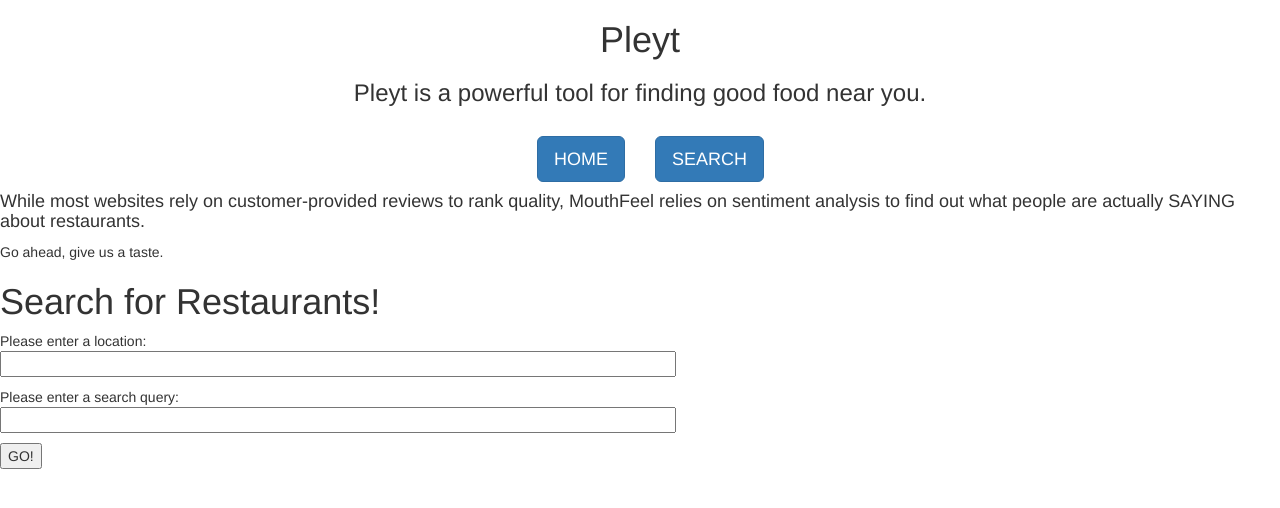
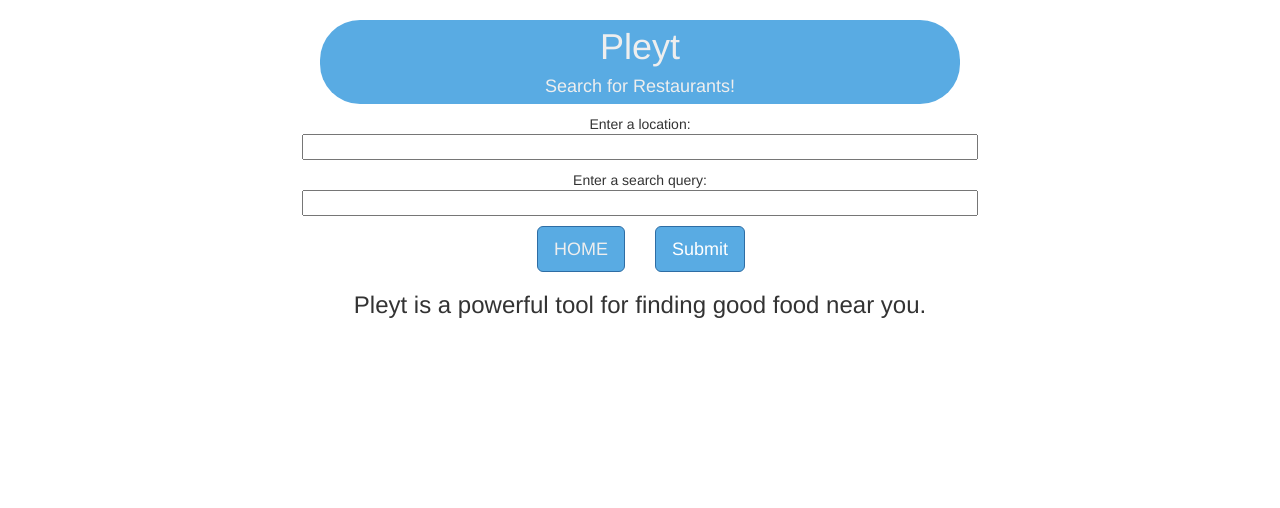
Before and after one commit to themailman05/PlaytRate, a Flask app: template app/templates/index.html in a window 1280 px wide. Shown: the top 508 px of the page. Run offline with Flask 2, Linux system fonts and the light colour scheme; the template is opened without the code that fills it: values that come from a table or form of the project are taken from there, others are empty; parts of the project's set-up code (start-up, migrations or seed data) failed here and were passed over; some libraries are stand-ins or nearby versions; some web fonts are replaced.

Commit message:
Stylized the main page

```diff
--- a/app/templates/base.html
+++ b/app/templates/base.html
@@ -13,29 +13,18 @@
     <title>Pleyt</title>
     {% endif %}
 
+
     <!-- Latest compiled and minified CSS -->
     <link rel="stylesheet" href="https://maxcdn.bootstrapcdn.com/bootstrap/3.3.2/css/bootstrap.min.css">
     <link href='http://fonts.googleapis.com/css?family=Droid+Sans' rel='stylesheet' type='text/css'>
 
+
   </head>
   <body background-color = #EEEEEE>
-   <div class="container">
-
-      <div class="starter-template">
-        <h1 style="text-align:center" >Pleyt</h1>
-        <h3 style="text-align:center" >Pleyt is a powerful tool for finding good food near you.</h3><br/>
-         <div class='row'>
-          <div class='col-md-3'></div>
-          <div class='col-md-3'>
-             <a href='/index'><button type="button" class="btn btn-lg btn-primary" style="float:right">HOME</button></a>
-          </div>
-          <div class='col-md-3'>
-             <a href='/search'><button type="button" class="btn btn-lg btn-primary" style="float:left">SEARCH</button></a>
-          </div>
-          <div class='col-md-3'></div>
-          </div>
-      </div>
-    </div>
+   <div class = header style = "background-color:#59ABE3;color:#EEEEEE; margin-left:25%; width:50%; height:6em; border-radius:40px;">
+    <h1 style="text-align:center;padding-top:7px" >Pleyt</h1>
+    <h4 style="text-align:center"> Search for Restaurants!</h4>
+   </div>
   {% with messages = get_flashed_messages() %}
      {% if messages %}
        <ul>
--- a/app/templates/index.html
+++ b/app/templates/index.html
@@ -1,27 +1,36 @@
 {% extends "base.html" %}
 {% block content %}
-   <section class = 'about'>
-      <h4>While most websites rely on customer-provided reviews to rank quality, MouthFeel relies on sentiment analysis to find out what people are actually SAYING about restaurants.</h4>
-      <p>Go ahead, give us a taste.</p>
-   </section>
-     <h1> Search for Restaurants!</h1>
   <form id="search" action="{{ url_for('results') }}" method="post" name="search">
      {{ form.hidden_tag() }}
-     <p>
-        Please enter a location:<br>
+     <p style="text-align:center; padding-top:10px">
+        Enter a location:<br>
         {{ form.location(size=80) }}<br>
      </p>
-     <p>
-        Please enter a search query:<br>
+     <p style="text-align:center">
+        Enter a search query:<br>
         {{ form.searchquery(size=80) }}<br>
      </p>
-     <p><input type="submit" value="GO!"></p>
+
+   <div class='row'>
+    <div class='col-md-3'></div>
+    <div class='col-md-3'>
+     <a href='/index'><button type="button" class="btn btn-lg btn-primary" style="background-color:#59ABE3;color:#EEEEEE;float:right">HOME</button></a>
+    </div>
+    <div class='col-md-3'>
+      <input type="submit" class="btn btn-lg btn-primary" style="float:left;background-color:#59ABE3;color:#EEEEEEE">
+    </div>
   </form>
+    <div class='col-md-3'></div>
+   </div>
+   <h3 style="text-align:center" >Pleyt is a powerful tool for finding good food near you.</h3><br/>
+
    {% if recent %}
    <div id = 'recent'>
-     <h4>Here is a list of some random results we have calculated:</h4>
+     <h4 style = "text-align:center">Here is a list of some random results we have calculated:</h4>
          {% for twitterball in recent %}
-         <div><p>{{twitterball.name }} in {{ twitterball.location }} is rated {{twitterball.ranking}} based on people's tweets.</p>
+         <div><p style = "text-align:center">{{twitterball.name }} in {{ twitterball.location }} is rated {{twitterball.ranking}} based on people's tweets.</p>
          {% endfor %}
    {% endif %}
 {% endblock %}
+      <h4 style = "text-align:center">While most websites rely on customer-provided reviews to rank quality, MouthFeel relies on sentiment analysis to find out what people are actually SAYING about restaurants.</h4>
+      <p style="text-align:center">Go ahead, give us a taste.</p>
--- a/app/templates/search.html
+++ b/app/templates/search.html
@@ -3,10 +3,10 @@
 {% extends "base.html" %}
 
 {% block content %}
-  <h1> Search for Restaurants!</h1>
+  <h1 style="text-align:center"> Search for Restaurants!</h1>
   <form id="search" action="{{ url_for('results') }}" method="post" name="search">
      {{ form.hidden_tag() }}
-     <p>
+     <p style="text-align:center">
         Please enter a location:<br>
         {{ form.location(size=80) }}<br>
      </p>
```
Also changed, not shown: 2 other files.
